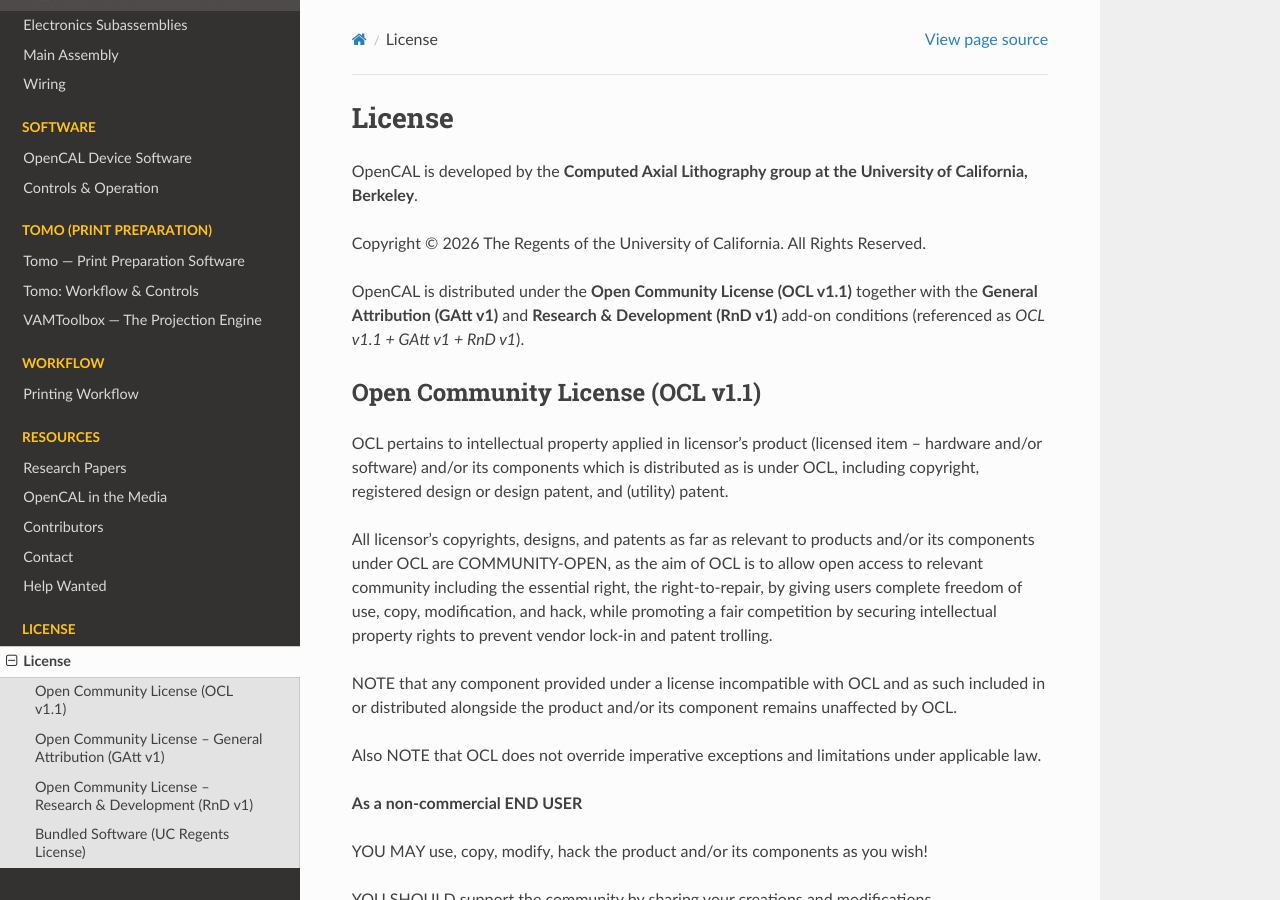
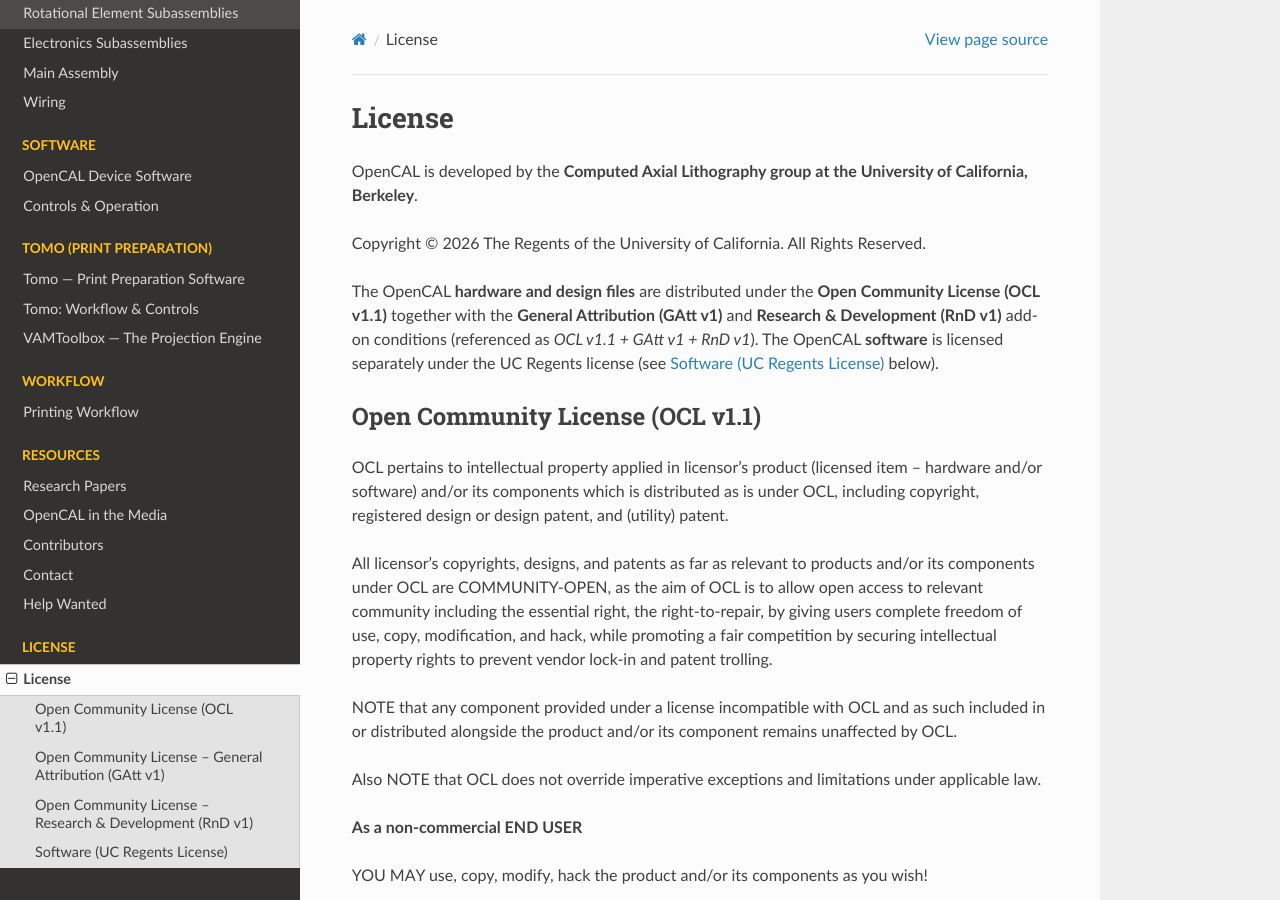
Before and after one commit to computed-axial-lithography/OpenCAL-documentation, a Sphinx documentation site: the page built from docs/source/resources/license.rst, in a window 1280 px wide and 900 px high. Built offline with Sphinx 7.4.7 and the Read the Docs theme 3.1.0, drawn with Linux system fonts in a browser that asks for light colours; some of the changed text lies outside the part shown.

Commit message:
License: clarify hardware (OCL) vs software (UC Regents) split
Co-Authored-By: Claude Opus 4.8 (1M context) <noreply@anthropic.com>

```diff
--- a/docs/source/resources/license.rst
+++ b/docs/source/resources/license.rst
@@ -6,9 +6,11 @@ Berkeley**.
 
 Copyright © 2026 The Regents of the University of California. All Rights Reserved.
 
-OpenCAL is distributed under the **Open Community License (OCL v1.1)** together with the
-**General Attribution (GAtt v1)** and **Research & Development (RnD v1)** add-on conditions
-(referenced as *OCL v1.1 + GAtt v1 + RnD v1*).
+The OpenCAL **hardware and design files** are distributed under the **Open Community License
+(OCL v1.1)** together with the **General Attribution (GAtt v1)** and **Research & Development
+(RnD v1)** add-on conditions (referenced as *OCL v1.1 + GAtt v1 + RnD v1*). The OpenCAL
+**software** is licensed separately under the UC Regents license (see
+`Software (UC Regents License)`_ below).
 
 Open Community License (OCL v1.1)
 ---------------------------------
@@ -101,8 +103,8 @@ components.
 YOU MUST NOT use the product and/or its components and/or its derivatives for manufacturing beyond
 the scope of what YOU MAY without obtaining a separate business license.
 
-Bundled Software (UC Regents License)
--------------------------------------
+Software (UC Regents License)
+-----------------------------
 
 The OpenCAL software is also provided under the **UC Regents license**: free for educational,
 research, and non-profit noncommercial use (with the conditions that any distributed modifications
```
